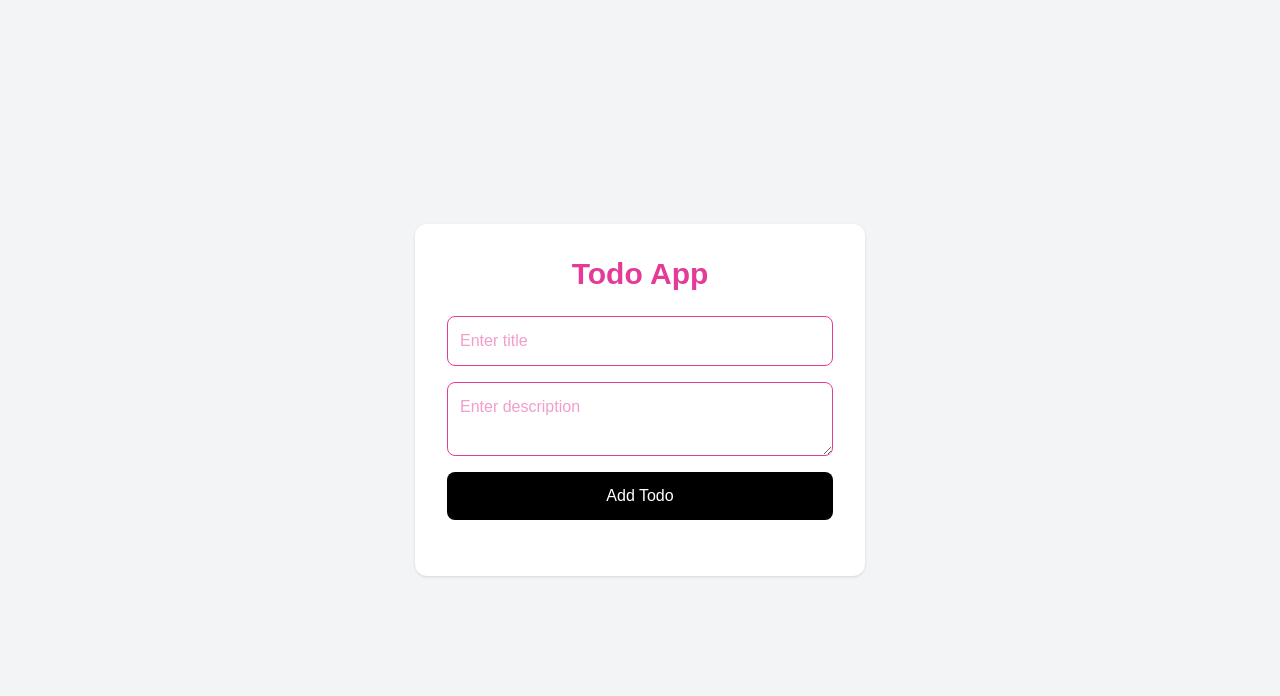
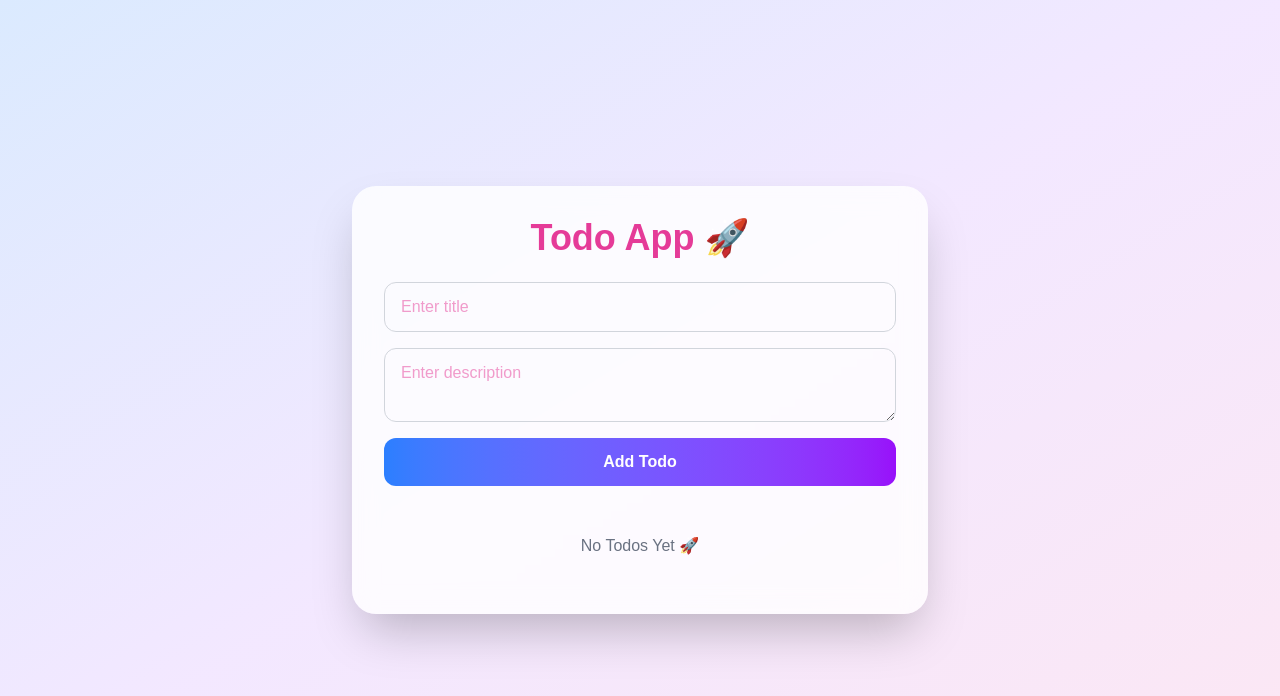
Before and after one commit to reyanshijindal123/random-project, a Next.js app: page / in a window 1280 px wide. Shown: the top 696 px of the page. Built offline with nearby package versions, Linux system fonts and the light colour scheme.

Commit message:
updated utils folder

```diff
--- a/app/component/Todoform.tsx
+++ b/app/component/Todoform.tsx
@@ -13,8 +13,7 @@ export default function TodoForm({
   isEditing: boolean;
 }) {
   const [title, setTitle] = useState("");
-  const [description, setDescription] =
-    useState("");
+  const [description, setDescription] = useState("");
 
   useEffect(() => {
     if (editTodoData) {
@@ -24,7 +23,8 @@ export default function TodoForm({
   }, [editTodoData]);
 
   const handleSubmit = () => {
-    if (!title || !description) return;
+    if (!title.trim() || !description.trim())
+      return;
 
     addOrUpdateTodo({
       title,
@@ -37,33 +37,35 @@ export default function TodoForm({
 
   return (
     <div className="flex flex-col gap-4">
+
       <input
         type="text"
         placeholder="Enter title"
-        className="border p-3 rounded-lg"
         value={title}
         onChange={(e) =>
           setTitle(e.target.value)
         }
+        className="w-full px-4 py-3 rounded-xl border border-gray-300 focus:ring-4 focus:ring-blue-300 outline-none"
       />
 
       <textarea
         placeholder="Enter description"
-        className="border p-3 rounded-lg"
         value={description}
         onChange={(e) =>
           setDescription(e.target.value)
         }
+        className="w-full px-4 py-3 rounded-xl border border-gray-300 focus:ring-4 focus:ring-purple-300 outline-none"
       />
 
       <button
         onClick={handleSubmit}
-        className="bg-black text-white p-3 rounded-lg"
+        className="w-full py-3 bg-gradient-to-r from-blue-500 to-purple-600 text-white rounded-xl font-semibold hover:scale-105 transition"
       >
         {isEditing
           ? "Update Todo"
           : "Add Todo"}
       </button>
+
     </div>
   );
 }
--- a/app/component/Todolist.tsx
+++ b/app/component/Todolist.tsx
@@ -11,33 +11,42 @@ export default function TodoList({
 }) {
   return (
     <div className="mt-6 flex flex-col gap-4">
+
+      {todos.length === 0 && (
+        <div className="text-center text-gray-500 py-6">
+          No Todos Yet 🚀
+        </div>
+      )}
+
       {todos.map((todo, index) => (
         <div
           key={index}
-          className="border p-4 rounded-xl shadow"
+          className="bg-white rounded-2xl p-5 border shadow-md hover:shadow-xl transition"
         >
           <h2 className="text-xl font-bold">
             {todo.title}
           </h2>
 
-          <p className="text-gray-600">
+          <p className="text-gray-600 mt-2">
             {todo.description}
           </p>
 
-          <div className="flex gap-2 mt-3">
+          <div className="flex gap-3 mt-4">
+
             <button
               onClick={() => editTodo(index)}
-              className="bg-blue-500 text-white px-3 py-1 rounded"
+              className="px-4 py-2 bg-blue-500 text-white rounded-lg hover:bg-blue-600"
             >
               Edit
             </button>
 
             <button
               onClick={() => deleteTodo(index)}
-              className="bg-red-500 text-white px-3 py-1 rounded"
+              className="px-4 py-2 bg-red-500 text-white rounded-lg hover:bg-red-600"
             >
               Delete
             </button>
+
           </div>
         </div>
       ))}
--- a/app/component/helper/localstorage.ts
+++ /dev/null
@@ -1,12 +0,0 @@
-export const saveTodos = (todos: any) => {
-  localStorage.setItem(
-    "todos",
-    JSON.stringify(todos)
-  );
-};
-
-export const getTodos = () => {
-  return JSON.parse(
-    localStorage.getItem("todos") || "[]"
-  );
-};
--- a/app/helper/first.ts
+++ /dev/null
@@ -1,129 +0,0 @@
-"use client";
-
-import { useEffect, useState } from "react";
-
-export default function Home() {
-
-  // INPUT STATES
-
-  const [title, setTitle] = useState("");
-
-  const [description, setDescription] = useState("");
-
-
-
-  // TODO ARRAY
-
-  const [todos, setTodos] = useState<any[]>([]);
-
-
-
-  // LOAD DATA FROM LOCAL STORAGE
-
-  useEffect(() => {
-
-    const savedTodos = localStorage.getItem("mytodos");
-
-    if (savedTodos) {
-
-      setTodos(JSON.parse(savedTodos));
-    }
-
-  }, []);
-
-
-
-
-  // ADD TODO
-
-  const addTodo = () => {
-
-    const newTodo = {
-
-      title,
-
-      description,
-    };
-
-
-
-    const updatedTodos = [...todos, newTodo];
-
-
-
-    setTodos(updatedTodos);
-
-
-
-    localStorage.setItem(
-      "mytodos",
-      JSON.stringify(updatedTodos)
-    );
-
-
-
-    setTitle("");
-
-    setDescription("");
-  };
-
-
-
-
-  return (
-    <div style={{ padding: "20px" }}>
-
-      <h1>Todo App</h1>
-
-
-
-      <input
-        type="text"
-        placeholder="Enter Title"
-        value={title}
-        onChange={(e) => setTitle(e.target.value)}
-      />
-
-      <br /><br />
-
-
-
-      <input
-        type="text"
-        placeholder="Enter Description"
-        value={description}
-        onChange={(e) => setDescription(e.target.value)}
-      />
-
-      <br /><br />
-
-
-
-      <button onClick={addTodo}>
-        Add Todo
-      </button>
-
-
-
-      <hr />
-
-
-
-      {
-        todos.map((item, index) => (
-
-          <div key={index}>
-
-            <h3>{item.title}</h3>
-
-            <p>{item.description}</p>
-
-            <hr />
-
-          </div>
-        ))
-      }
-
-    </div>
-  );
-}
--- a/app/layout.tsx
+++ b/app/layout.tsx
@@ -1,7 +1,7 @@
 import type { Metadata } from "next";
 import { Geist, Geist_Mono } from "next/font/google";
 import "./globals.css";
-import TodoForm from "./component/Todoform";
+import TodoForm from "./component/TodoForm";
 
 const geistSans = Geist({
   variable: "--font-geist-sans",
--- a/app/page.tsx
+++ b/app/page.tsx
@@ -1,9 +1,9 @@
 "use client";
 
 import { useEffect, useState } from "react";
-import TodoForm from "./component/Todoform";
-import TodoList from "./component/Todolist";
-import { getTodos, saveTodos } from "./component/helper/localstorage";
+import TodoForm from "./component/TodoForm";
+import TodoList from "./component/TodoList";
+import { getTodos,saveTodos } from "./utils/localStorage";
 
 export type Todo = {
   title: string;
@@ -47,10 +47,11 @@ export default function Home() {
   };
 
   return (
-    <main className="min-h-screen flex items-center justify-center bg-gray-100">
-      <div className="w-[450px] bg-white p-8 rounded-xl shadow">
-        <h1 className="text-3xl font-bold text-center mb-6">
-          Todo App
+    <main className="min-h-screen bg-gradient-to-br from-blue-100 via-purple-100 to-pink-100 flex justify-center items-center p-4">
+      <div className="bg-white/80 backdrop-blur-md rounded-3xl shadow-2xl p-8 w-full max-w-xl">
+
+        <h1 className="text-4xl font-bold text-center mb-6">
+          Todo App 🚀
         </h1>
 
         <TodoForm
@@ -68,6 +69,7 @@ export default function Home() {
           deleteTodo={deleteTodo}
           editTodo={editTodo}
         />
+
       </div>
     </main>
   );
--- /dev/null
+++ b/app/utils/date.ts
@@ -0,0 +1,3 @@
+export const getCurrentDate = () => {
+  return new Date().toLocaleDateString();
+};
--- /dev/null
+++ b/app/utils/localStorage.ts
@@ -0,0 +1,16 @@
+import { Todo } from "../page";
+
+export const getTodos = (): Todo[] => {
+  const data = localStorage.getItem("todos");
+
+  return data ? JSON.parse(data) : [];
+};
+
+export const saveTodos = (
+  todos: Todo[]
+) => {
+  localStorage.setItem(
+    "todos",
+    JSON.stringify(todos)
+  );
+};
--- /dev/null
+++ b/app/utils/validation.ts
@@ -0,0 +1,9 @@
+export const validateTodo = (
+  title: string,
+  description: string
+) => {
+  return (
+    title.trim() !== "" &&
+    description.trim() !== ""
+  );
+};
--- a/tsconfig.json
+++ b/tsconfig.json
@@ -29,6 +29,6 @@
     ".next/types/**/*.ts",
     ".next/dev/types/**/*.ts",
     "**/*.mts"
-, "app/helper/first.ts"  ],
+, "app/utils/page.tsx"  ],
   "exclude": ["node_modules"]
 }
```
